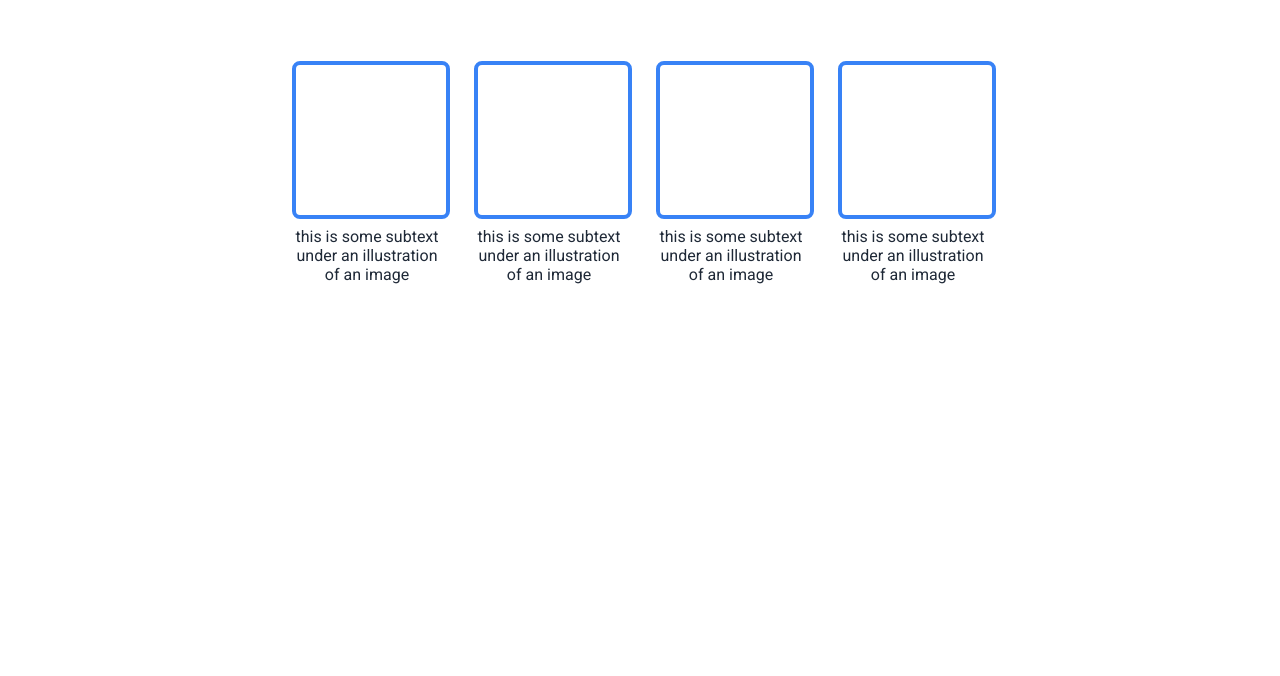
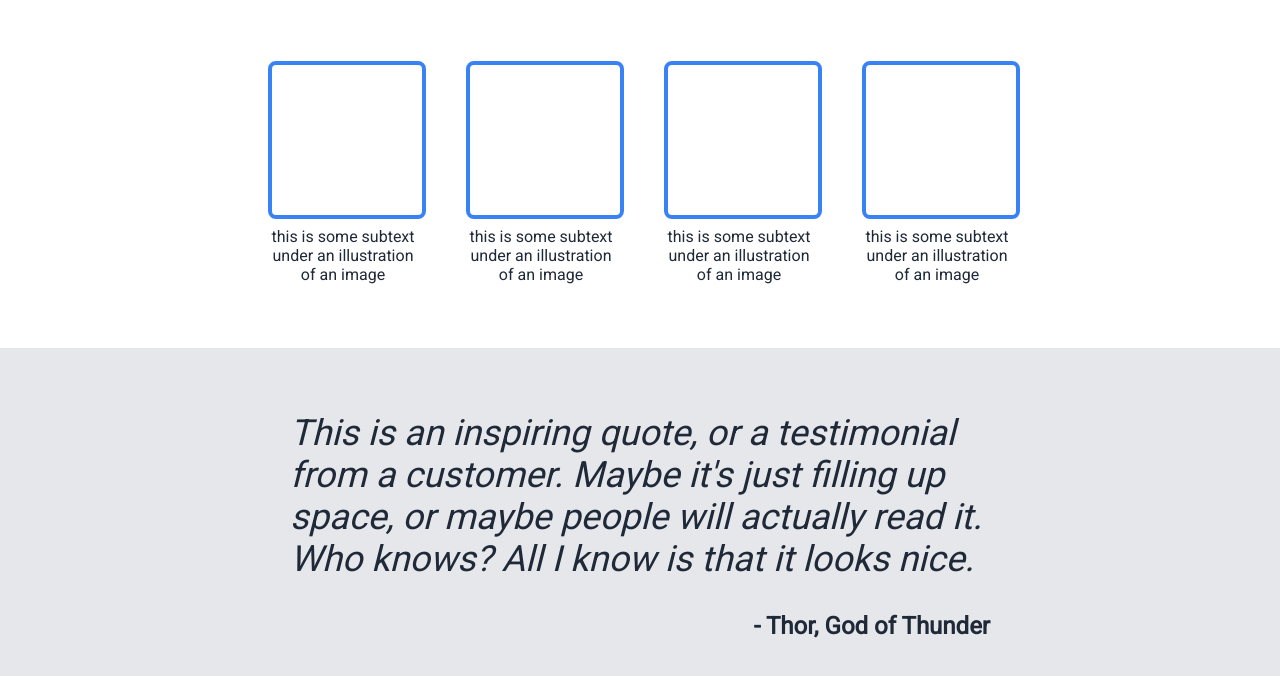
Before and after one commit to DCross13/odin-landing-page, a plain HTML site: page index.html in a window 1280 px wide. Shown: the part 576-1252 px from the top of the page. Before the commit the page ends 860 px from the top, so only its background shows below. Drawn offline with Linux system fonts and the light colour scheme.

Commit message:
Add quote section
-Completed quote section, made easier by using the align-self property. Also fixed margin under illustrations.

```diff
--- a/css/styles.css
+++ b/css/styles.css
@@ -1,3 +1,7 @@
+html {
+    scroll-behavior: smooth;
+}
+
 body {
     font-family: "Roboto";
     padding: 0px;
@@ -98,7 +102,8 @@ body {
 .boxes {
     display: flex;
     justify-content: center;
-    gap: 32px;
+    gap: 48px;
+    margin-bottom: 64px;
 }
 
 .info-box {
@@ -118,3 +123,34 @@ body {
     height: 150px;
     width: 150px;
 }
+
+.quote-container {
+    display: flex;
+    flex-direction: column;
+    background-color: #e5e7eb;
+    padding: 64px;
+}
+
+.quote-text {
+    color: #1f2937;
+    font-size: 36px;
+    font-style: italic;
+    font-weight: lighter;
+    width: 700px;
+    margin-bottom: 8px;
+    align-self: center;
+}
+
+.quote-attrib-align {
+    display: flex;
+    flex-direction: column;
+    width: 700px;
+    align-items: flex-end;
+    align-self: center;
+}
+
+.quote-attrib {
+    color: #1f2937;
+    font-size: 24px;
+    font-weight: bolder;
+}
--- a/index.html
+++ b/index.html
@@ -52,5 +52,14 @@
             </div>
         </div>
     </div>
+    <div class="quote-container">
+        <div class="quote-text">This is an inspiring quote, or a testimonial from a customer. Maybe it's just filling up space, or maybe people will actually read it. Who knows? All I know is that it looks nice.</div>
+        <div class="quote-attrib-align">
+            <div class="quote-attrib">
+                <p></p>
+                <p>- Thor, God of Thunder</p>
+            </div>
+        </div>
+    </div>
 </body>
 </html>
```
